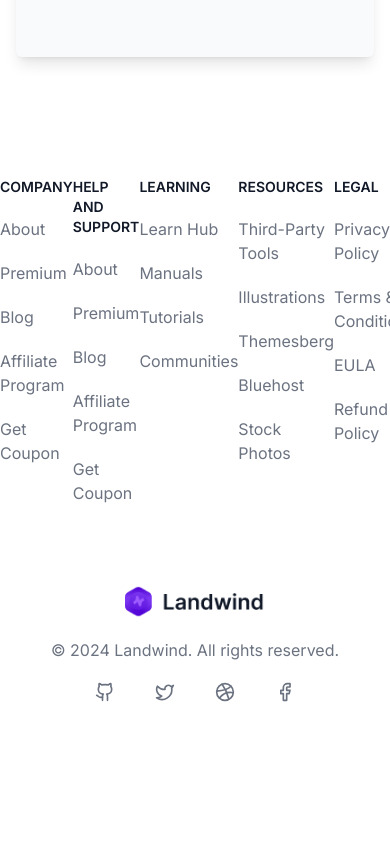
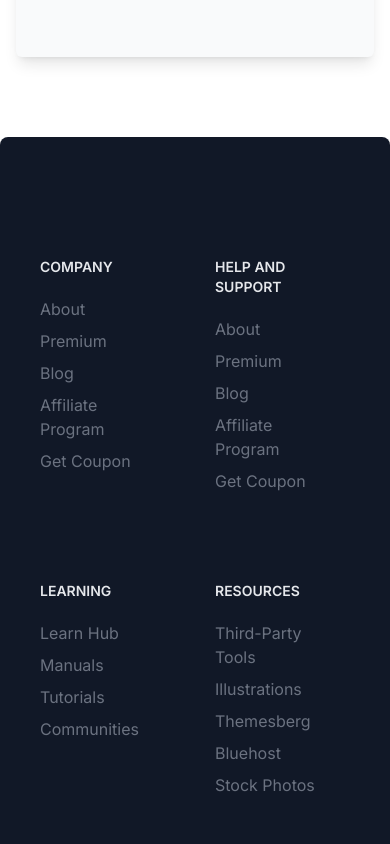
Before and after one commit to vaskrsijep/landwind, a Next.js app: page / in a window 390 px wide. Shown: the part 6580-7424 px from the top of the page. Before the commit the page ends 7322 px from the top, so only its background shows below. Built offline with nearby package versions, Linux system fonts and the light colour scheme.

Commit message:
footer responsive end

```diff
--- a/src/components/Footer.tsx
+++ b/src/components/Footer.tsx
@@ -1,10 +1,16 @@
-import { Dribbble, Facebook, GitBranchPlus, Github, Twitter } from "lucide-react";
+import {
+  Dribbble,
+  Facebook,
+  GitBranchPlus,
+  Github,
+  Twitter,
+} from "lucide-react";
 import Image from "next/image";
 import React from "react";
 type Links = {
   Title: string;
   Links: string[];
-}
+};
 
 const links: Links[] = [
   {
@@ -13,44 +19,72 @@
   },
   {
     Title: "Help And Support",
-    Links: ["About", "Premium", "Blog", "Affiliate Program", "Get Coupon"]
+    Links: ["About", "Premium", "Blog", "Affiliate Program", "Get Coupon"],
   },
   {
     Title: "Learning",
-    Links: ["Learn Hub", "Manuals", "Tutorials", "Communities"]
+    Links: ["Learn Hub", "Manuals", "Tutorials", "Communities"],
   },
   {
     Title: "Resources",
-    Links: ["Third-Party Tools", "Illustrations", "Themesberg", "Bluehost", "Stock Photos"]
+    Links: [
+      "Third-Party Tools",
+      "Illustrations",
+      "Themesberg",
+      "Bluehost",
+      "Stock Photos",
+    ],
   },
   {
     Title: "Legal",
-    Links: ["Privacy Policy", "Terms & Conditions", "EULA", "Refund Policy"]
+    Links: ["Privacy Policy", "Terms & Conditions", "EULA", "Refund Policy"],
   },
-
 ];
 
 const Footer = () => {
-  return <div id="footer" className="max-w-7xl mx-auto flex items-center justify-center py-10 flex-col gap-0">
-    <div className="w-full flex items-start justify-between">
-      {links.map((link) => (
-        <div key={link.Title} className="flex flex-col gap-5">
-            <p className="text-sm font-semibold uppercase text-gray-900">{link.Title}</p>
-            {link.Links.map((link) => (
-              <a href="#footer" className="text-base font-normal text-gray-500 hover:text-gray-800 transition duration-200 cursor-pointer" key={link}>{link}</a>
+  return (
+    <div id="footer" className="bg-gray-900 max-w-7xl sm:px-6 mx-auto flex flex-col items-center rounded-t-lg py-10">
+      <div className="w-full grid grid-cols-2 sm:grid-cols-4 lg:grid-cols-5 mt:10 sm:0 gap-10 sm:gap-0 py-10 sm:py-0 px-10 sm:px-5">
+        {links.map((linkGroup) => (
+          <div
+            key={linkGroup.Title}
+            className="flex flex-col gap-5"
+          >
+            <p className="text-sm font-semibold uppercase text-gray-200 mt-10 lg:mt-0">
+              {linkGroup.Title}
+            </p>
+            <div className="flex flex-col">
+              {linkGroup.Links.map((link) => (
+                <a
+                  href="#footer"
+                  className="text-base font-normal text-gray-500 hover:text-gray-200 transition duration-200 cursor-pointer mr-4 mb-2"
+                  key={link}
+                >
+                  {link}
+                </a>
               ))}
+            </div>
           </div>
         ))}
       </div>
-    <Image src="/images/full-logo.png" alt="logo" width={140} height={40} className="mt-20"/>
-    <p className="text-base text-gray-500 my-5">© 2024 Landwind. All rights reserved.</p>
+      <Image
+        src="/images/logo.svg"
+        alt="logo"
+        width={100}
+        height={40}
+        className="mt-20 hover:rotate-180 transition duration-300 cursor-pointer"
+      />
+      <p className="text-base text-gray-500 my-5">
+        © 2024 Landwind. All rights reserved.
+      </p>
       <div className="flex items-center justify-center flex-row gap-10">
-      <Github className="w-5 h-5 text-gray-500 hover:text-gray-800 transition duration-300 cursor-pointer"/>
-      <Twitter className="w-5 h-5 text-gray-500 hover:text-gray-800 transition duration-300 cursor-pointer"/>
-      <Dribbble className="w-5 h-5 text-gray-500 hover:text-gray-800 transition duration-300 cursor-pointer"/>
-      <Facebook className="w-5 h-5 text-gray-500 hover:text-gray-800 transition duration-300 cursor-pointer"/>
+        <Github className="w-5 h-5 text-gray-500 hover:text-gray-200 hover:scale-110 transition duration-300 cursor-pointer" />
+        <Twitter className="w-5 h-5 text-gray-500 hover:text-gray-200 hover:scale-110 transition duration-300 cursor-pointer" />
+        <Dribbble className="w-5 h-5 text-gray-500 hover:text-gray-200 hover:scale-110 transition duration-300 cursor-pointer" />
+        <Facebook className="w-5 h-5 text-gray-500 hover:text-gray-200 hover:scale-110 transition duration-300 cursor-pointer" />
       </div>
     </div>
+  );
 };
 
 export default Footer;
```
Lines whose indentation alone changed are shown as unchanged.
